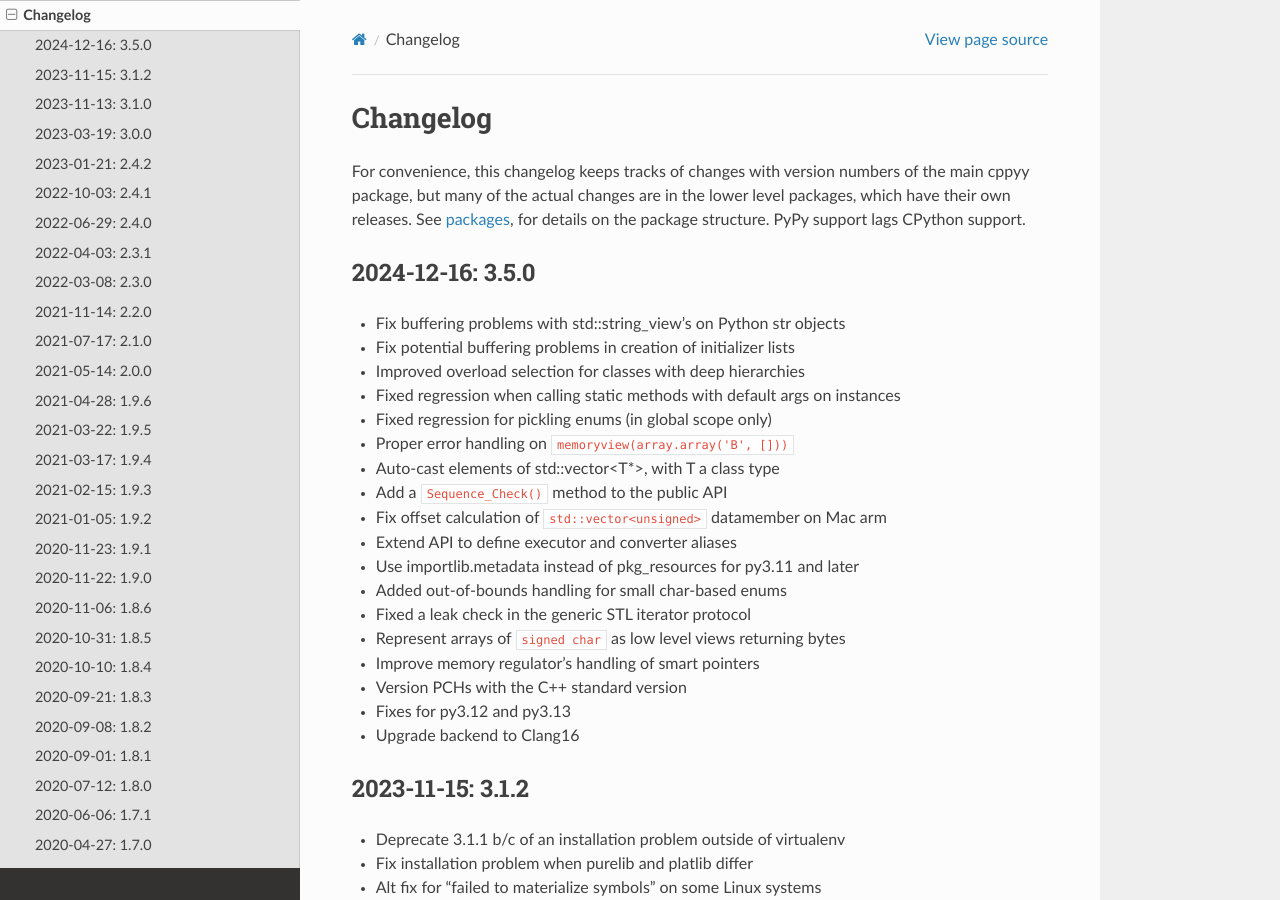
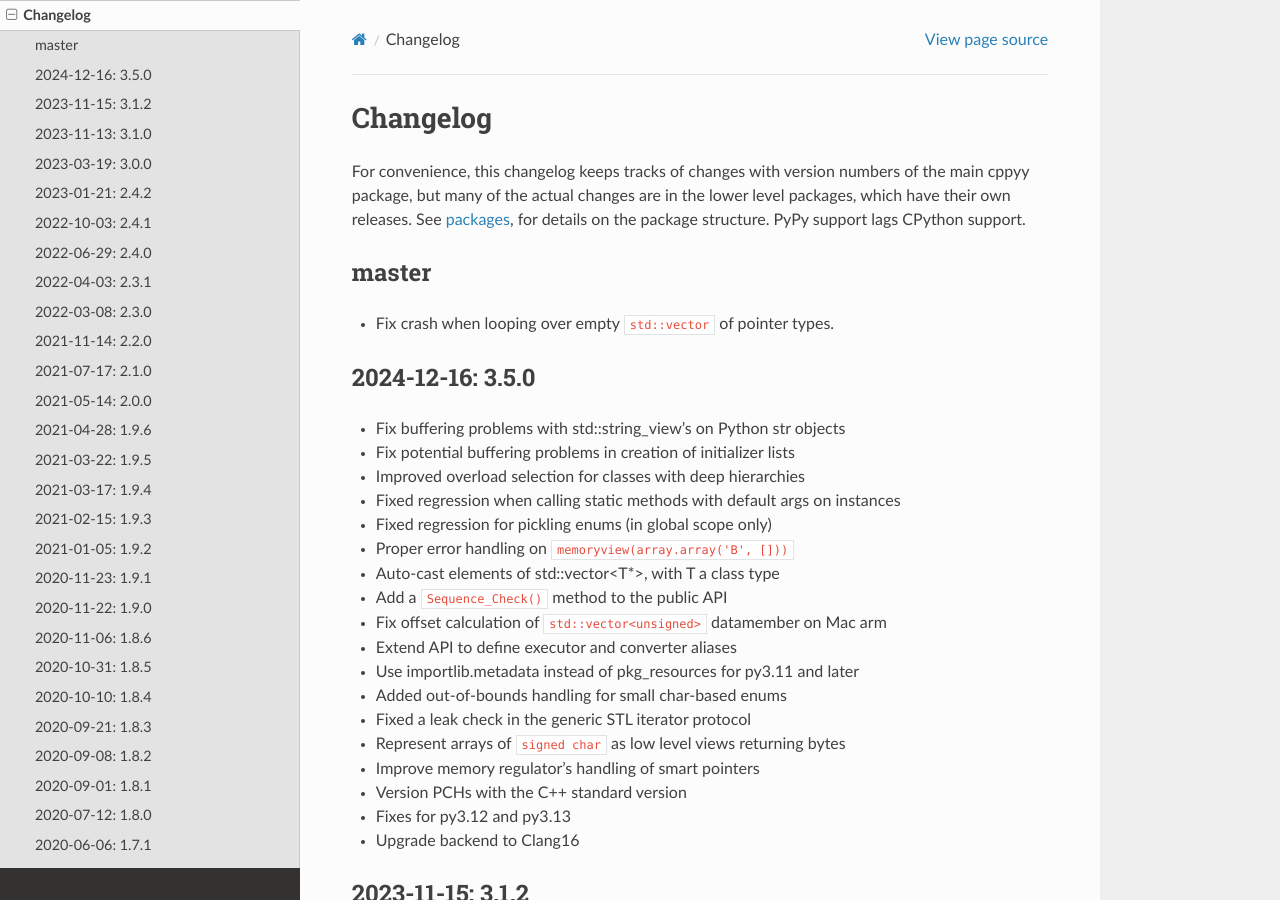
Before and after one commit to wlav/cppyy, a Sphinx documentation site: the page built from doc/source/changelog.rst, in a window 1280 px wide and 900 px high. Built offline with Sphinx 7.4.7 and the Read the Docs theme 3.1.0, drawn with Linux system fonts in a browser that asks for light colours.

Commit message:
test for loop over empty ``std::vector`` of pointer type

```diff
--- a/doc/source/changelog.rst
+++ b/doc/source/changelog.rst
@@ -8,6 +8,13 @@
 level packages, which have their own releases.
 See :doc:`packages <packages>`, for details on the package structure.
 PyPy support lags CPython support.
+
+
+master
+------
+
+* Fix crash when looping over empty ``std::vector`` of pointer types.
+
 
 
 2024-12-16: 3.5.0
```
Also changed, not shown: 1 other file.
